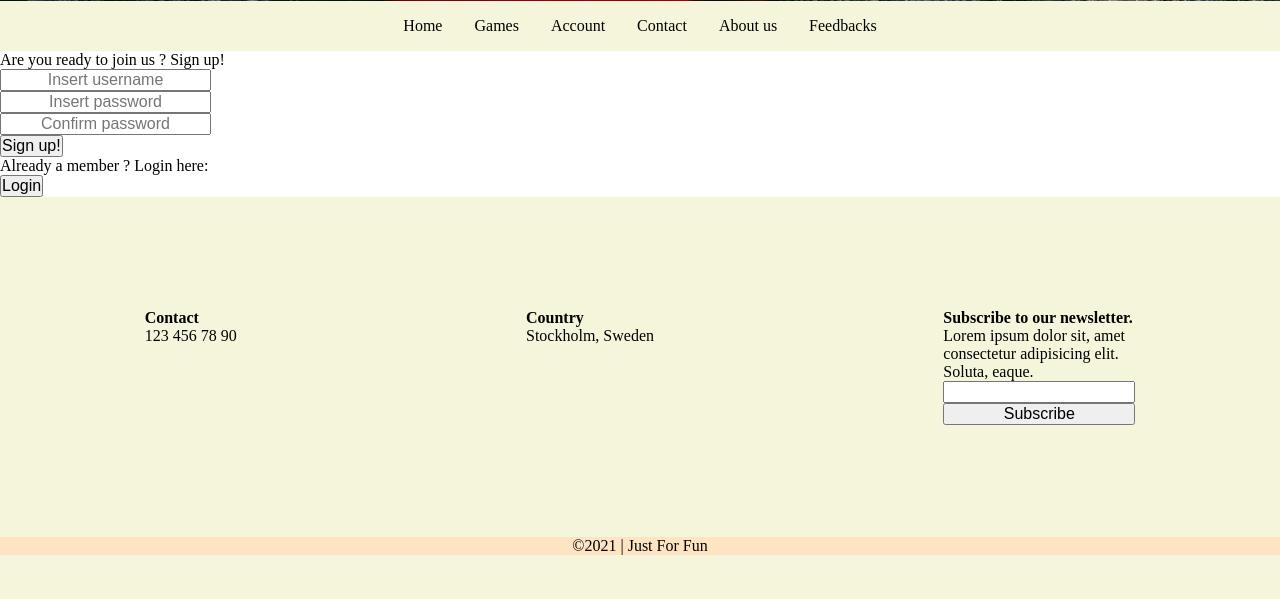
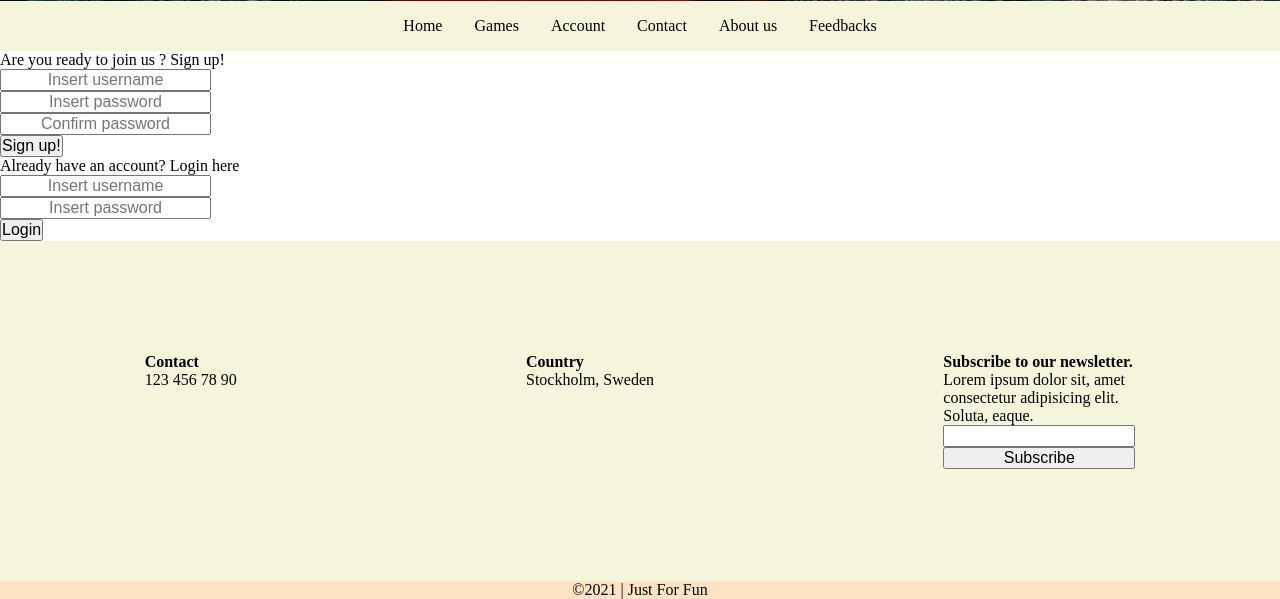
Before and after one commit to santarinareyes/Project-Improve, a PHP site: page /account.php in a window 1280 px wide. Shown: the part 559-1158 px from the top of the page. Before the commit the page ends 1114 px from the top, so only its background shows below. Run offline with PHP 8.4, Linux system fonts and the light colour scheme.

Commit message:
login start

```diff
--- a/testOne/account.php
+++ b/testOne/account.php
@@ -5,13 +5,15 @@
 
 Are you ready to join us ? Sign up!
 <form method="POST" action="handleSignup.php">
-<input type="text" placeholder="Insert username" name="username" /><br />
-<input type="password" placeholder="Insert password" name="password" /><br />
+<input type="text" placeholder="Insert username" name="usernamesign" /><br />
+<input type="password" placeholder="Insert password" name="passwordsign" /><br />
 <input type="password" placeholder="Confirm password" name="confirm"><br/>
 <input type="submit" value="Sign up!" />
 </form>
-Already a member ? Login here:
-<form action="loginPage.php" method="POST">
+<p>Already have an account? Login here</p>
+<form action="konto.php" method="POST">
+<input type="text" placeholder="Insert username" name="username" /><br />
+<input type="password" placeholder="Insert password" name="password" /><br />
 <input type="submit" value="Login">
 </form>
 
--- a/testOne/blogsubmitted.php
+++ b/testOne/blogsubmitted.php
@@ -6,7 +6,7 @@ include("includes/sql.php");
 $name = $_POST["name"];
 $message = $_POST["message"];
 
-$sql ="INSERT INTO blogg (Name, Message) VALUES(:Name_IN, :Message_IN)";
+$sql ="INSERT INTO blog (Name, Message) VALUES(:Name_IN, :Message_IN)";
 $stm = $pdo->prepare($sql);
 $stm->bindParam(":Name_IN", $name);
 $stm->bindParam(":Message_IN", $message);
--- a/testOne/feedbacks.php
+++ b/testOne/feedbacks.php
@@ -3,7 +3,7 @@ define("TITLE", "Feedbacks | Jus For Fun");
 include("includes/header.php");
 include("includes/sql.php");
 
-$stm = $pdo->query("SELECT name, message FROM blogg");
+$stm = $pdo->query("SELECT name, message FROM blog");
 // print_r($stm->fetch())
 while ($post = $stm->fetch()) {
 
```
Also changed, not shown: testOne/konto.php (added, +24 -0 lines).
